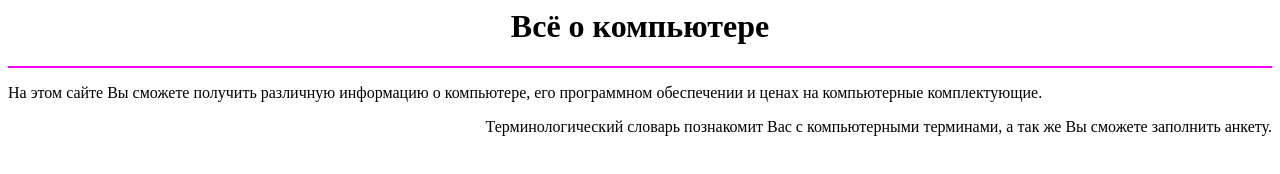
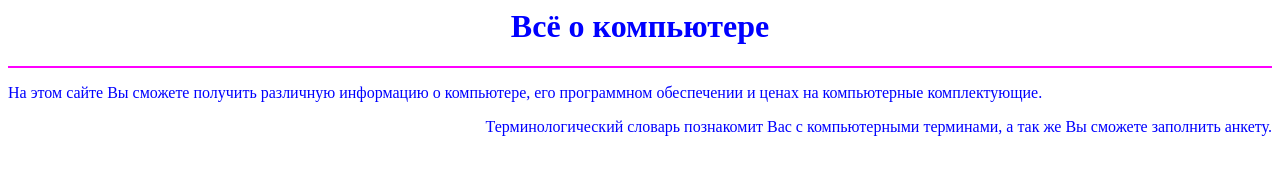
Before and after one commit to Urruguay/Site_computer, a plain HTML site: page index.html in a window 1280 px wide. Drawn offline with Linux system fonts and the light colour scheme.

Commit message:
Update index.html

```diff
--- a/index.html
+++ b/index.html
@@ -3,7 +3,7 @@
 <title> Сайт о компьютерах </title>
 </head>
 <body>
-<font collor="#0000ff">
+<font color="#0000ff">
 <h1 align="center">Всё о компьютере</h1>
 <hr color="#ff00ff">
 <p align="left"> На этом сайте Вы сможете получить различную информацию о компьютере,
```
